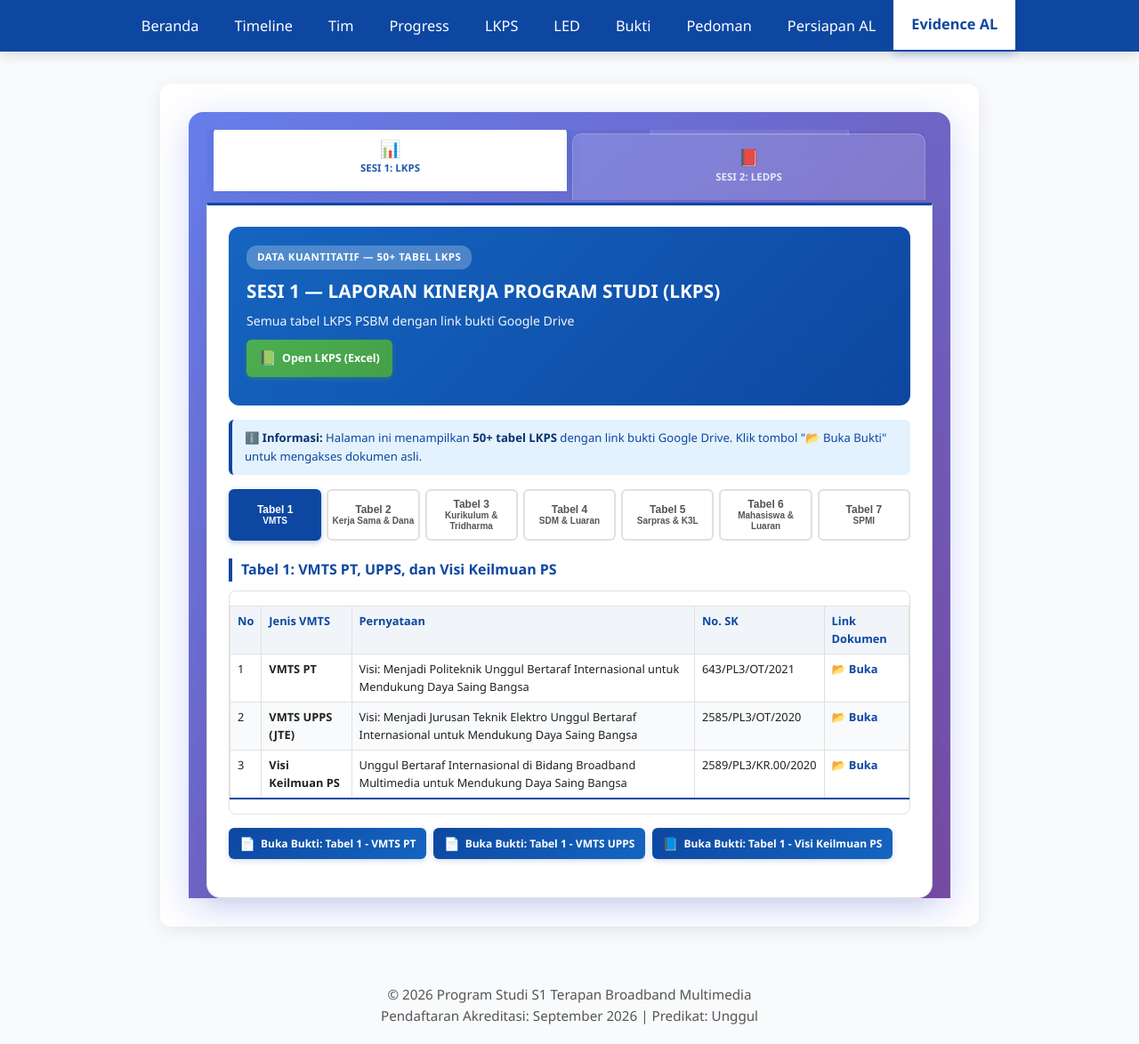
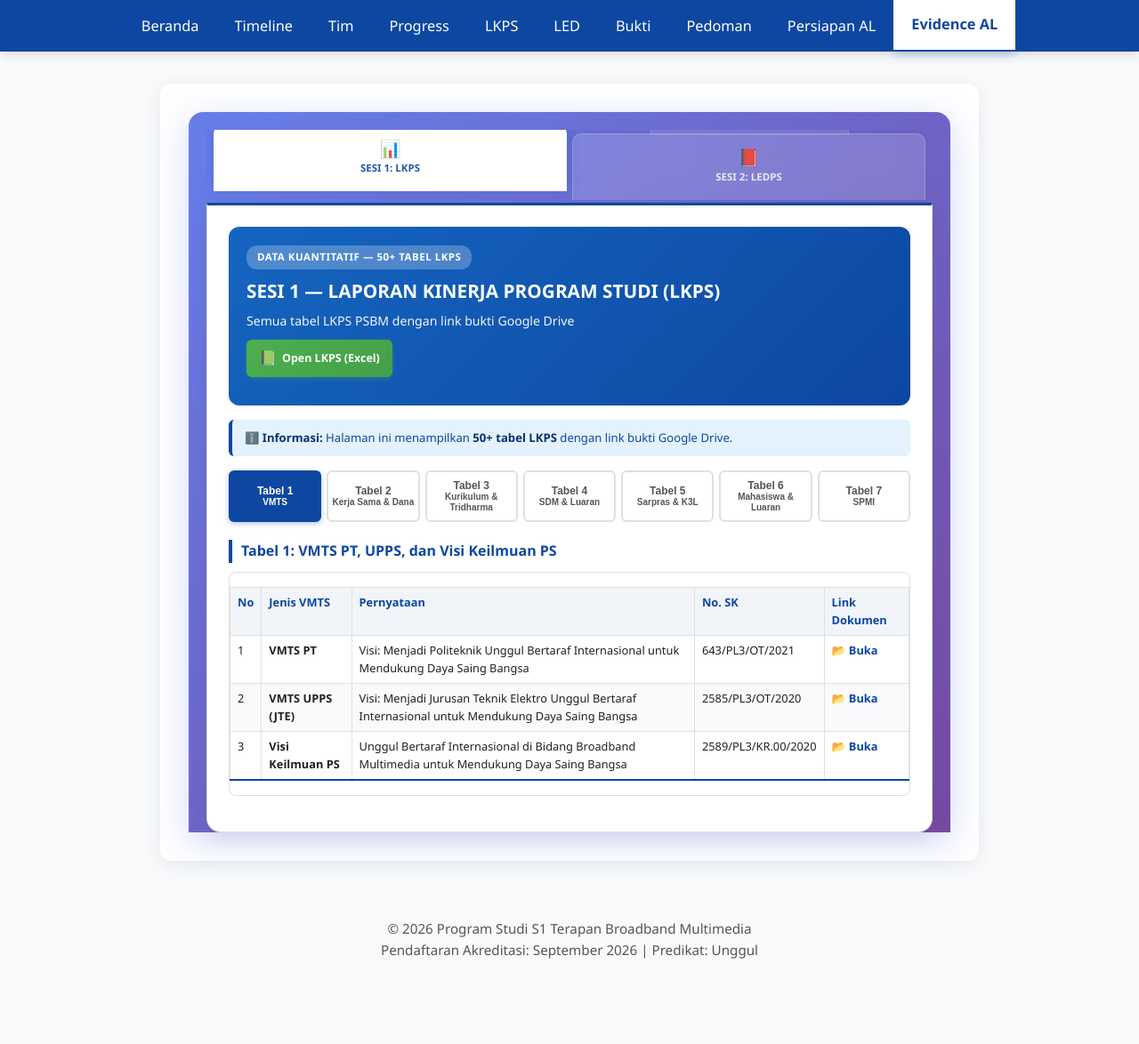
Before and after one commit to portal-psbm/aksibm-26, a Jekyll site: the page built from evidence-al.md, in a window 1280 px wide and 1174 px high. Shown: the whole window at 89% size. Built offline with Jekyll 4.4.1, drawn with Linux system fonts in a browser that asks for light colours.

Commit message:
update evidence-al

```diff
--- a/evidence-al.md
+++ b/evidence-al.md
@@ -179,7 +179,7 @@ permalink: /evidence-al/
       </div>
 
       <div class="info-box">
-        <strong>ℹ️ Informasi:</strong> Halaman ini menampilkan <strong>50+ tabel LKPS</strong> dengan link bukti Google Drive. Klik tombol "📂 Buka Bukti" untuk mengakses dokumen asli.
+        <strong>ℹ️ Informasi:</strong> Halaman ini menampilkan <strong>50+ tabel LKPS</strong> dengan link bukti Google Drive.
       </div>
 
       <!-- Sub-nav Kriteria -->
@@ -208,9 +208,7 @@ permalink: /evidence-al/
             </table>
           </div>
           <div style="margin-top:10px;">
-            <a href="https://drive.google.com/drive/folders/1EGqnMf6ZPJ_skiJBP5tOCXhlCJiYKqPU" target="_blank" class="table-link-btn"><span class="btn-icon">📄</span> Buka Bukti: Tabel 1 - VMTS PT</a>
-            <a href="https://drive.google.com/drive/folders/1JiRWv_v_-pbrFTMl74JwQzJ1ZNnCpcOt" target="_blank" class="table-link-btn"><span class="btn-icon">📄</span> Buka Bukti: Tabel 1 - VMTS UPPS</a>
-            <a href="https://drive.google.com/drive/folders/1kEN_2TU9W6vch8kkKwB0qG83rU89ujxf" target="_blank" class="table-link-btn"><span class="btn-icon">📘</span> Buka Bukti: Tabel 1 - Visi Keilmuan PS</a>
+
           </div>
         </div>
       </div>
```
